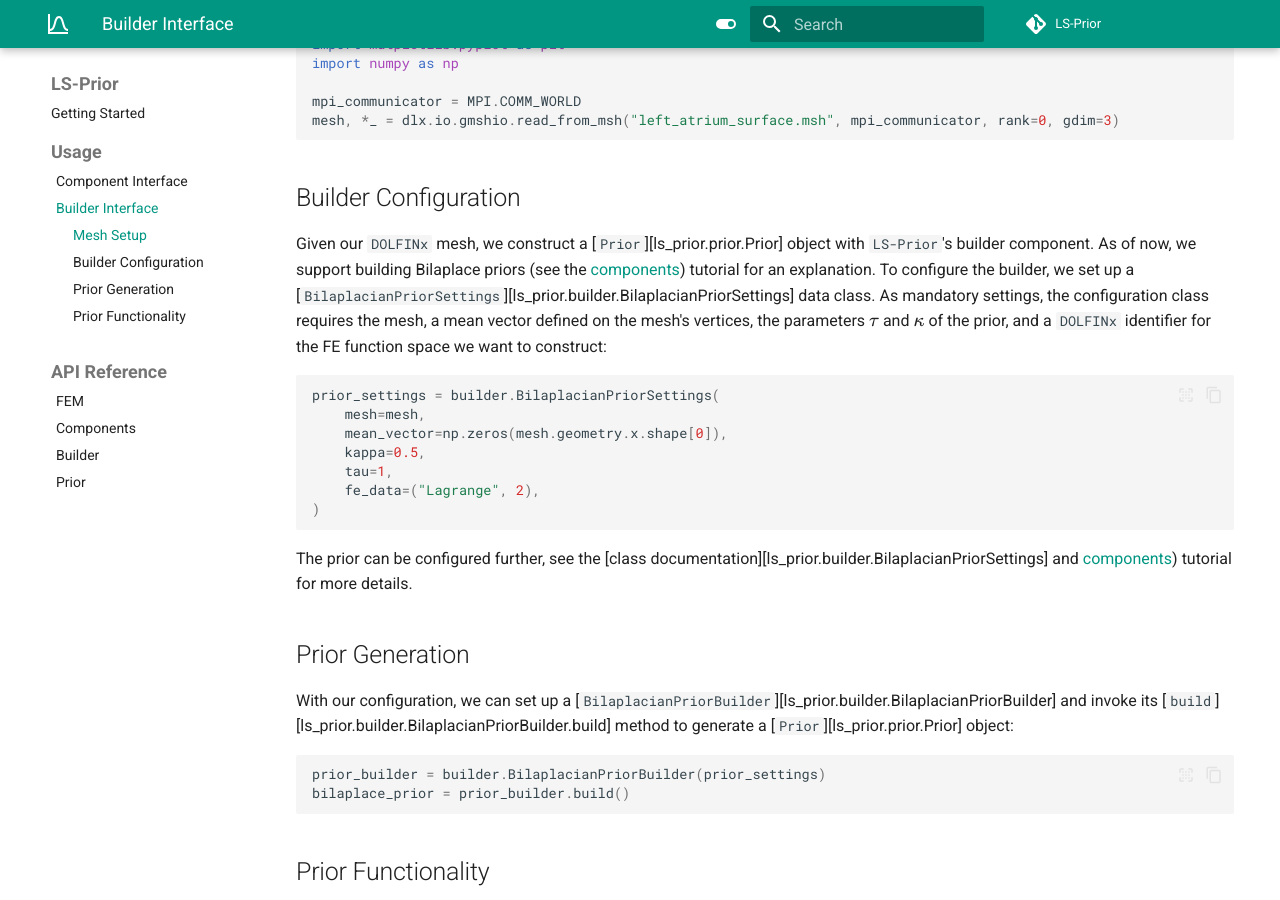
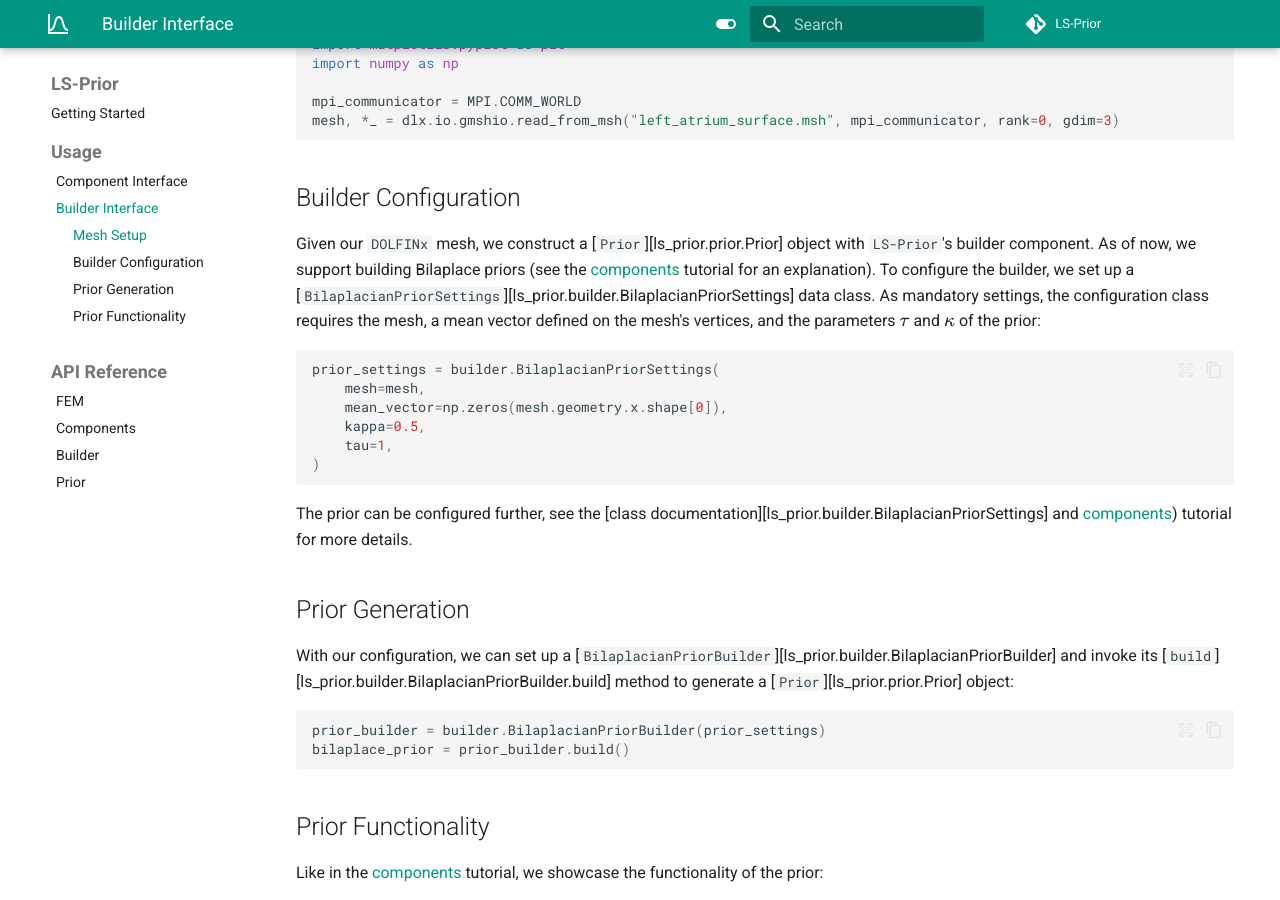
Before and after one commit to UQatKIT/LS-Prior, an MkDocs documentation site: the page built from docs/usage/builder.md, in a window 1280 px wide and 900 px high, scrolled down 435 px. Built offline with MkDocs 1.6.1 and Material for MkDocs 9.7.7, drawn with Linux system fonts in a browser that asks for light colours; comment, search, counter and statistics services are not loaded.

Commit message:
docs: Update tutorial docs

````diff
--- a/docs/usage/builder.md
+++ b/docs/usage/builder.md
@@ -24,10 +24,9 @@ mesh, *_ = dlx.io.gmshio.read_from_msh("left_atrium_surface.msh", mpi_communicat
 ## Builder Configuration
 
 Given our `DOLFINx` mesh, we construct a [`Prior`][ls_prior.prior.Prior] object with `LS-Prior`'s
-builder component. As of now, we support building Bilaplace priors (see the [components](./components.md))
-tutorial for an explanation. To configure the builder, we set up a [`BilaplacianPriorSettings`][ls_prior.builder.BilaplacianPriorSettings] data class. As mandatory settings, the configuration class requires the
-mesh, a mean vector defined on the mesh's vertices, the parameters $\tau$ and $\kappa$ of the prior,
-and a `DOLFINx` identifier for the FE function space we want to construct:
+builder component. As of now, we support building Bilaplace priors (see the [components](./components.md)
+tutorial for an explanation). To configure the builder, we set up a [`BilaplacianPriorSettings`][ls_prior.builder.BilaplacianPriorSettings] data class. As mandatory settings, the configuration class requires the
+mesh, a mean vector defined on the mesh's vertices, and the parameters $\tau$ and $\kappa$ of the prior:
 
 ```py
 prior_settings = builder.BilaplacianPriorSettings(
@@ -35,7 +34,6 @@ prior_settings = builder.BilaplacianPriorSettings(
     mean_vector=np.zeros(mesh.geometry.x.shape[0]),
     kappa=0.5,
     tau=1,
-    fe_data=("Lagrange", 2),
 )
 ```
 
````
Also changed, not shown: docs/index.md (+1 -1 lines), docs/usage/components.md (+27 -12 lines), 1 other file.
